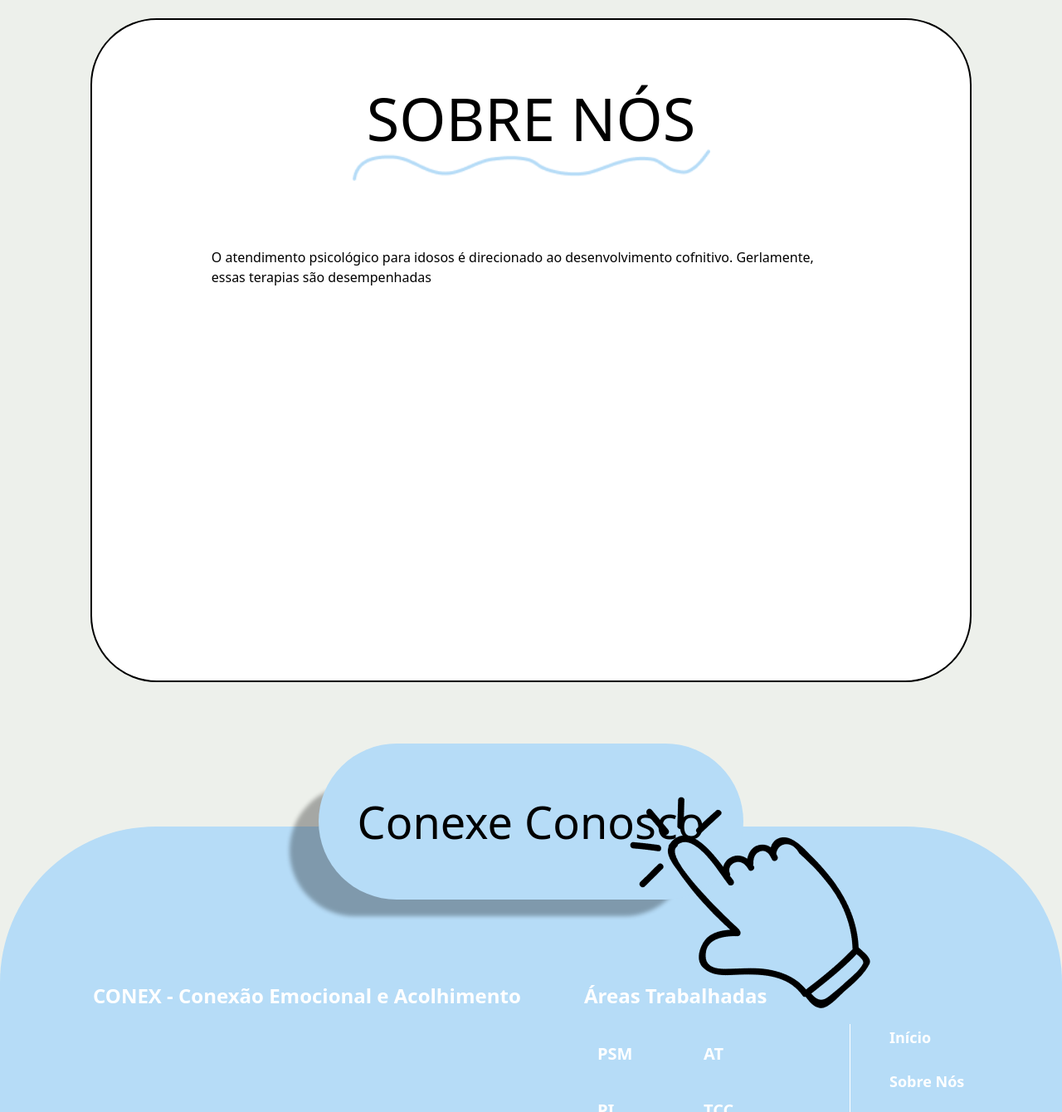
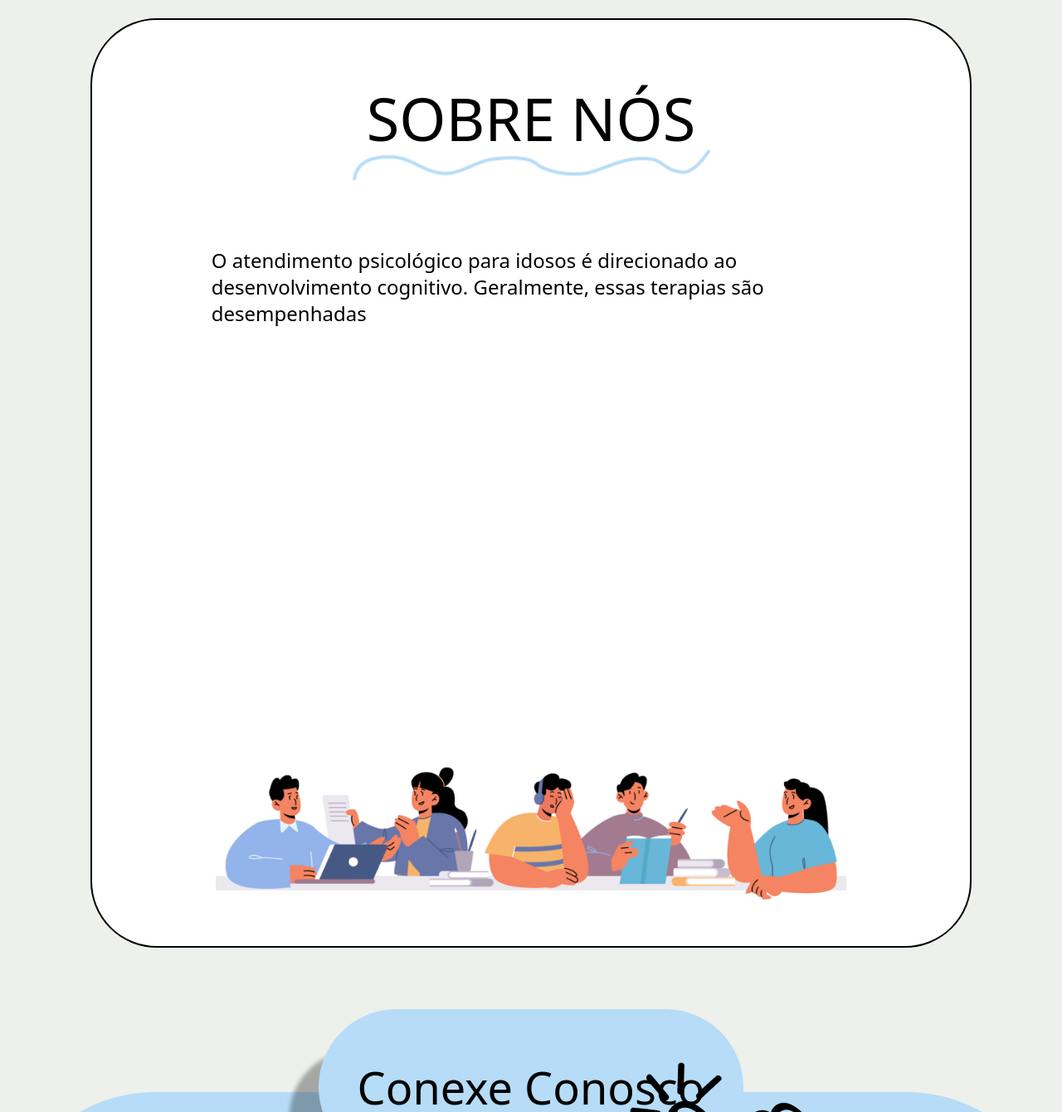
Before and after one commit to EricBrisola/CONEX, a React (Vite) app: page /about-us in a window 1280 px wide. Shown: the part 718-2058 px from the top of the page at 83% size. Built offline with nearby package versions, Linux system fonts and the light colour scheme.

Commit message:
about Us botton image

```diff
--- a/src/pages/AboutUs/index.jsx
+++ b/src/pages/AboutUs/index.jsx
@@ -1,22 +1,28 @@
 import Footer from "../../components/Footer";
 import Header from "../../components/Header";
 import linhaCurva from "../../assets/AboutUs/main/linhaCurva.png"
+import alunos from "../../assets/AboutUs/main/img_alunos.png"
 
 const AboutUS = () => {
   return (
     <main className="max-w-screen relative flex min-h-screen flex-col bg-[#EDF0EB]">
       <Header />
       <div className="w-screen flex justify-center pt-20">
-        <div className="w-[83%] h-[100vh] bg-white border-2 border-black rounded-[80px] flex flex-col items-center pt-16 px-36 mb-16">
+        <div className="w-[83%] h-[140vh] bg-white border-2 border-black rounded-[80px] flex flex-col items-center pt-16 px-36 mb-16">
           <h1 className="text-[72px] font-thin">SOBRE NÓS</h1>
           <img
             src={linhaCurva}
             alt=""
             className="w-[27rem] -translate-y-4"
           />
-          <div className="mt-16 font-thin">
-            O atendimento psicológico para idosos é direcionado ao desenvolvimento cofnitivo. Gerlamente, essas terapias são desempenhadas
+          <div className="h-[52%] mt-16 font-thin text-2xl">
+            O atendimento psicológico para idosos é direcionado ao desenvolvimento cognitivo. Geralmente, essas terapias são desempenhadas
           </div>
+          <img
+            src={alunos}
+            alt=""
+            className="overflow-hidden"
+          />
         </div>
       </div>
       <Footer />
```
